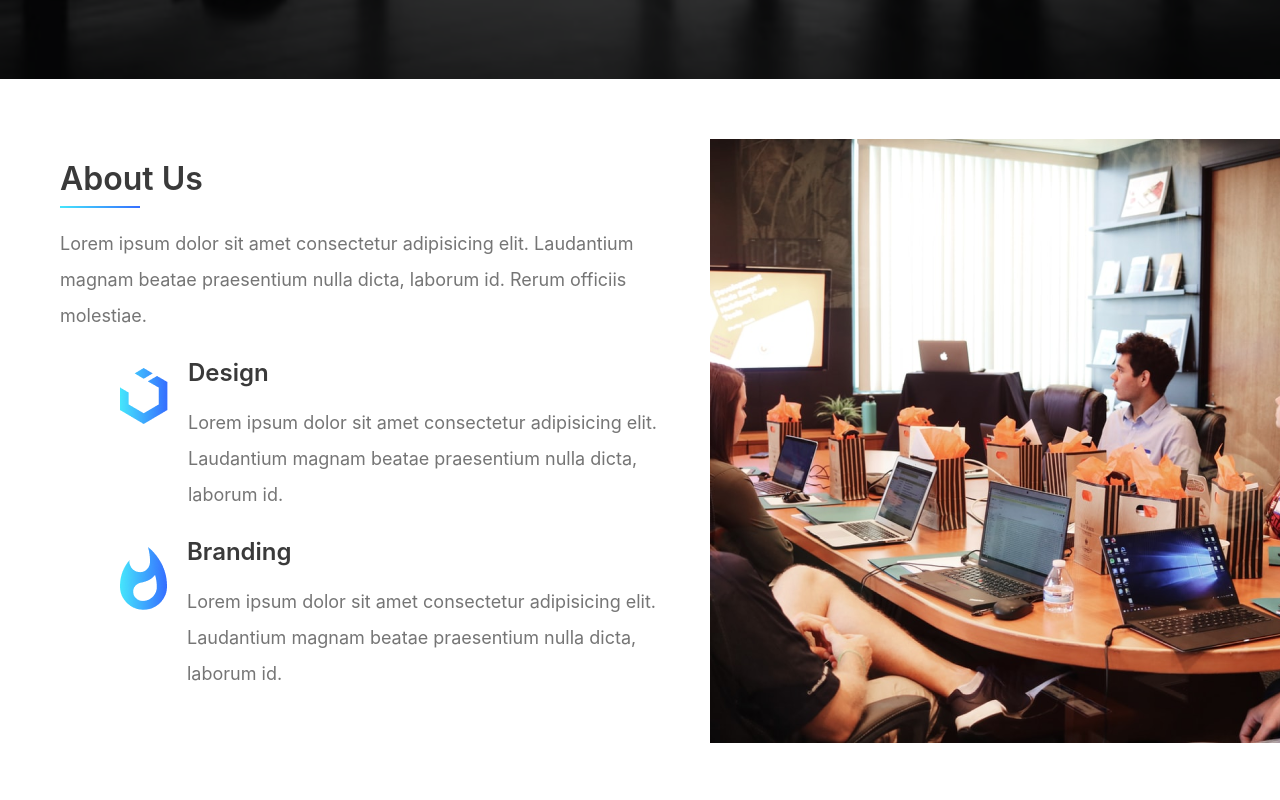
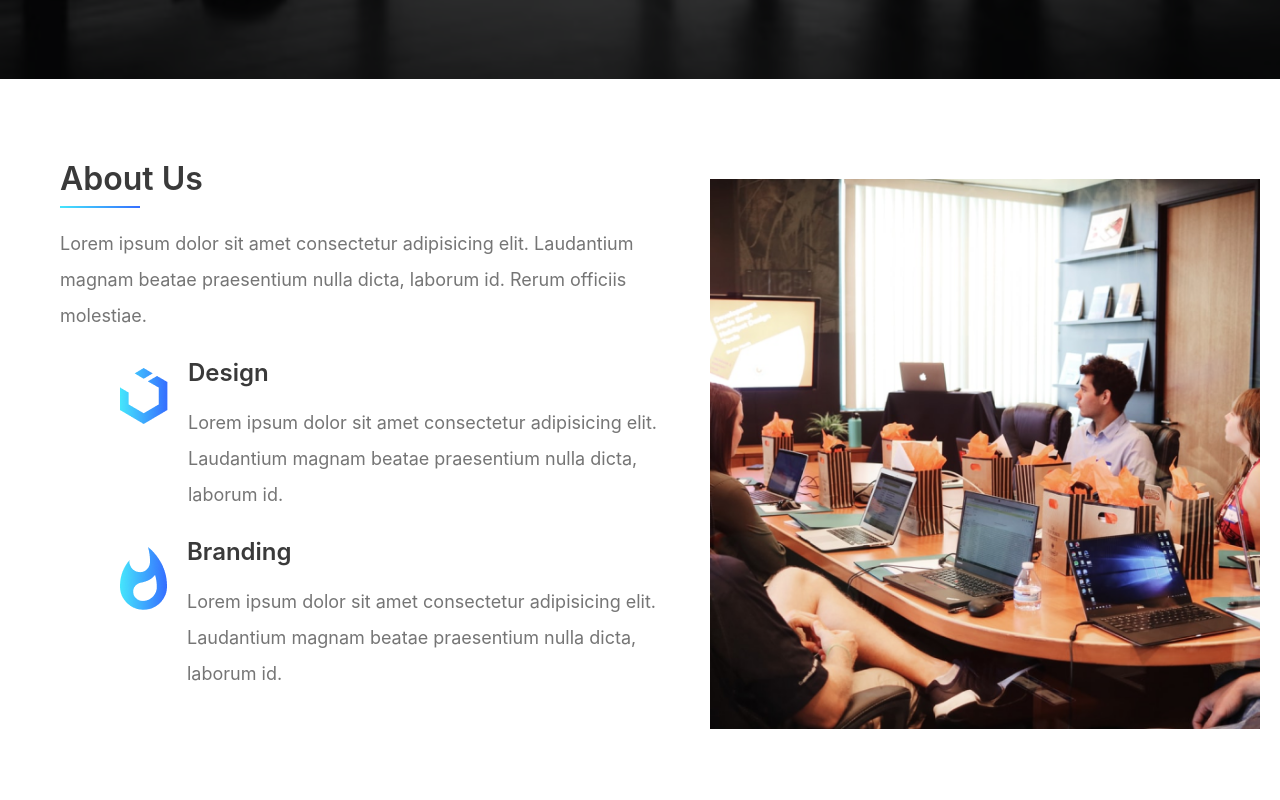
Before and after one commit to AdedolapoAkanle/Creo, a React (Create React App) app: page / in a window 1280 px wide. Shown: the part 760-1560 px from the top of the page. Built offline with nearby package versions, Linux system fonts and the light colour scheme; a web font is replaced by a local one.

Commit message:
new commit

```diff
--- a/src/App.css
+++ b/src/App.css
@@ -281,6 +281,12 @@
   font-size: 24px;
   color: #3a3a3a;
   font-weight: 600;
+}
+
+.about-image {
+  height: 550px;
+  width: 550px;
+  margin-top: 40px;
 }
 
 .list-val {
@@ -1053,7 +1059,7 @@
 
 .img-container {
   position: relative;
-  margin: 0 18px;
+  margin: 0 28px;
 }
 
 .text-block {
@@ -1215,6 +1221,7 @@ p {
   text-align: center;
   margin-top: 20px;
   font-size: 14px;
+  cursor: pointer;
 }
 
 /* @media screen and (min-width: 375px) {
@@ -1317,15 +1324,15 @@ p {
 
 .footer-name {
   text-transform: uppercase;
-  margin-left: 60px;
-  margin-top: 50px;
+  margin-left: 70px;
+  margin-top: 30px;
   font-size: 40px;
   font-family: "Aladin", cursive;
 }
 
 .footer-text {
   margin-top: 27px;
-  margin-right: 40px;
+  margin-right: 60px;
   text-align: center;
   font-size: 18px;
   font-weight: 100;
```
